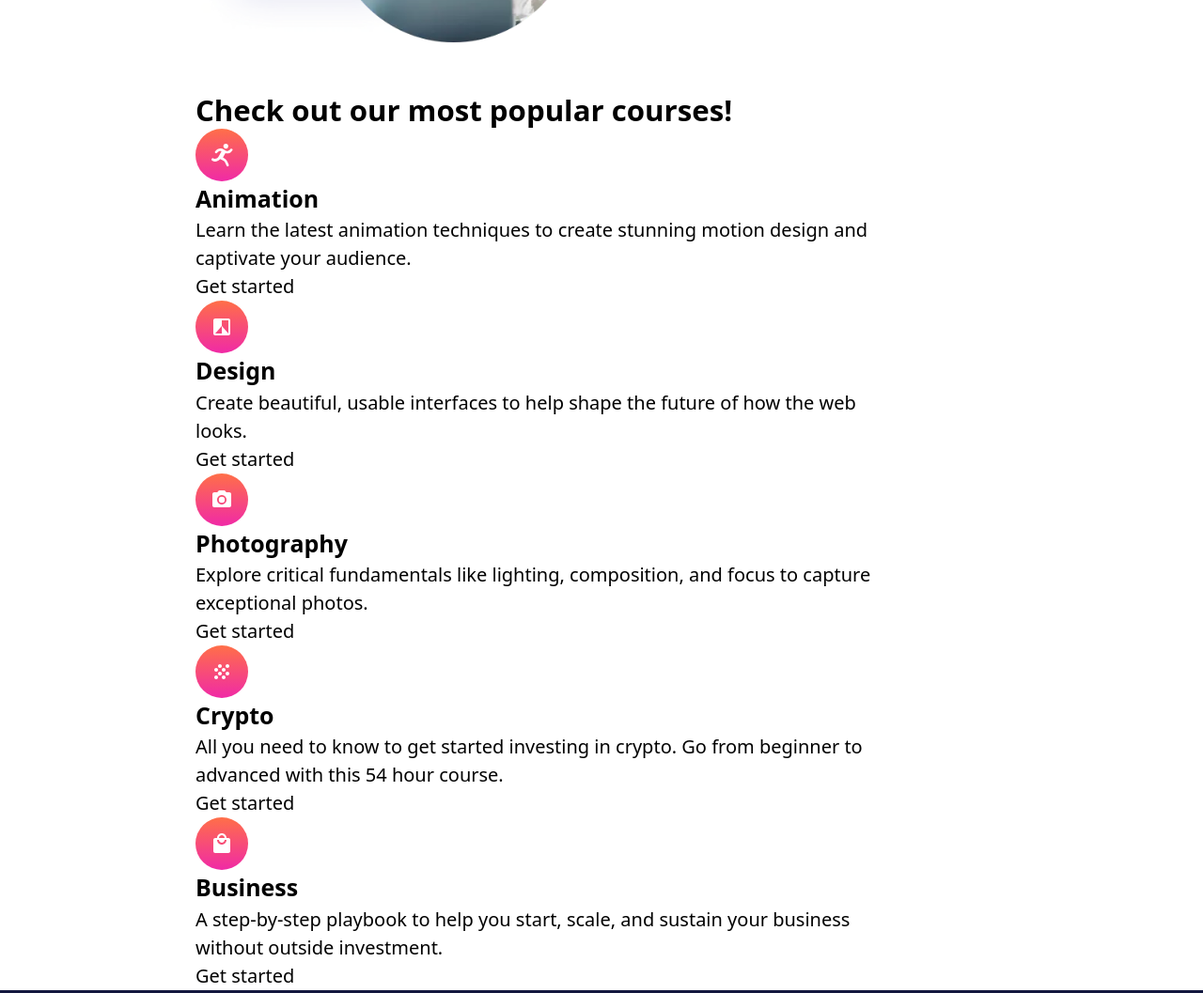
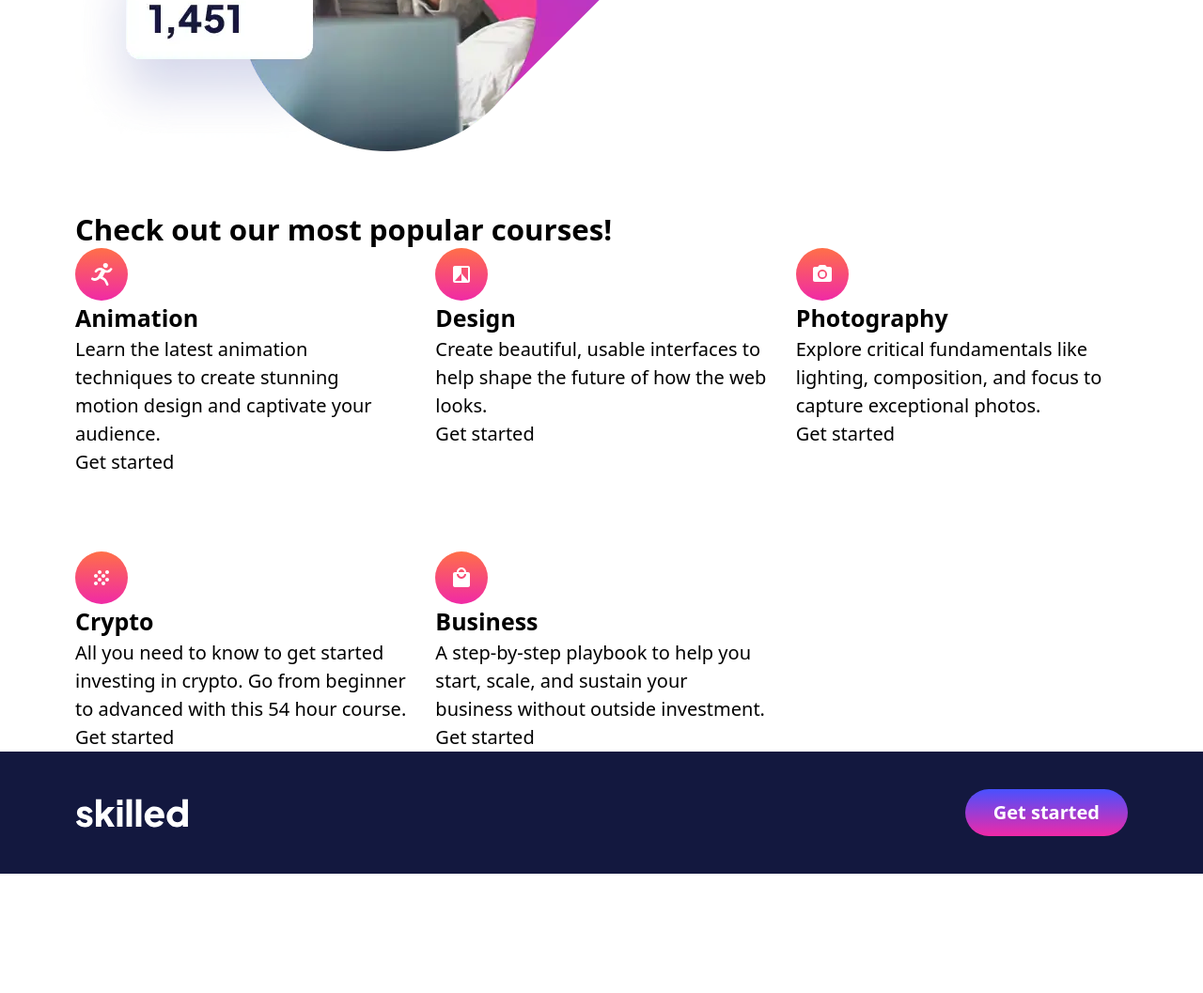
Before and after one commit to AlexKMarshall/skilled-elearning-landing-page, a website built with Vite: page index.html in a window 1280 px wide. Shown: the part 1000-2057 px from the top of the page at 94% size. After the commit the page ends 1930 px from the top, so only its background shows below. Built offline with nearby package versions, Linux system fonts and the light colour scheme.

Commit message:
create fluid grid

```diff
--- a/index.css
+++ b/index.css
@@ -58,6 +58,7 @@
     /* Custom pairs */
     --space-s-l: clamp(1rem, calc(0.26rem + 3.14vw), 2.5rem);
     --space-s-xl: clamp(1rem, calc(-0.96rem + 8.37vw), 5rem);
+    --space-2xs-m: clamp(0.5rem, calc(-0.17rem + 2.88vw), 1.88rem);
   }
 
   body {
@@ -89,7 +90,7 @@
 
 @layer utilities {
   :root {
-    --wrapper-measure: theme(screens.lg);
+    --wrapper-measure: theme(screens.xl);
     --wrapper-gutter: var(--space-s-xl);
   }
 
@@ -108,4 +109,9 @@
     width: 100%;
     grid-column: 1 / -1;
   }
+
+  .fluid-grid {
+    display: grid;
+    grid-template-columns: repeat(auto-fit, minmax(320px, 1fr));
+  }
 }
--- a/index.html
+++ b/index.html
@@ -28,7 +28,7 @@
       <a href="#" class="button">Get started</a>
     </header>
     <main>
-      <h1>Maximize skill, minimize budget</h1>
+      <h1 class="mt-lg">Maximize skill, minimize budget</h1>
       <p>
         Our modern courses across a range of in-demand skills will give you the
         knowledge you need to live the life you want.
@@ -97,7 +97,7 @@
         />
       </picture>
       <h2>Check out our most popular courses!</h2>
-      <ul>
+      <ul class="fluid-grid max-w-full gap-y-xl-2xl gap-x-2xs-m">
         <li>
           <img src="/assets/icon-animation.svg" alt="" width="56" height="56" />
           <h3>Animation</h3>
--- a/tailwind.config.cjs
+++ b/tailwind.config.cjs
@@ -37,6 +37,7 @@ module.exports = {
       "l-xl": "var(--space-l-xl)",
       "xl-2xl": "var(--space-xl-2xl)",
       "2xl-3xl": "var(--space-2xl-3xl)",
+      "2xs-m": "var(--space-2xs-m)",
       "s-l": "var(--space-s-l)",
       "s-xl": "var(--space-s-xl)",
     },
```
